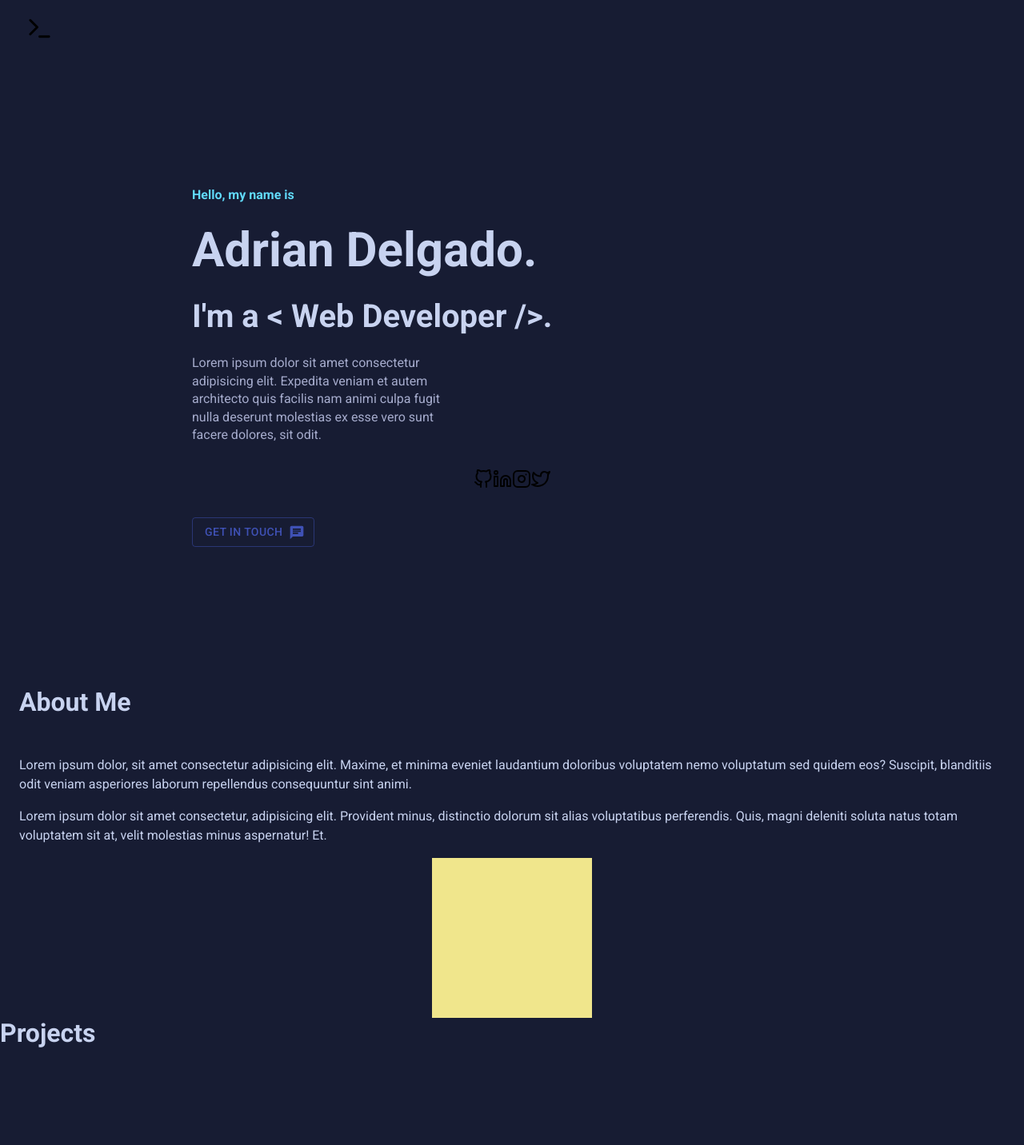
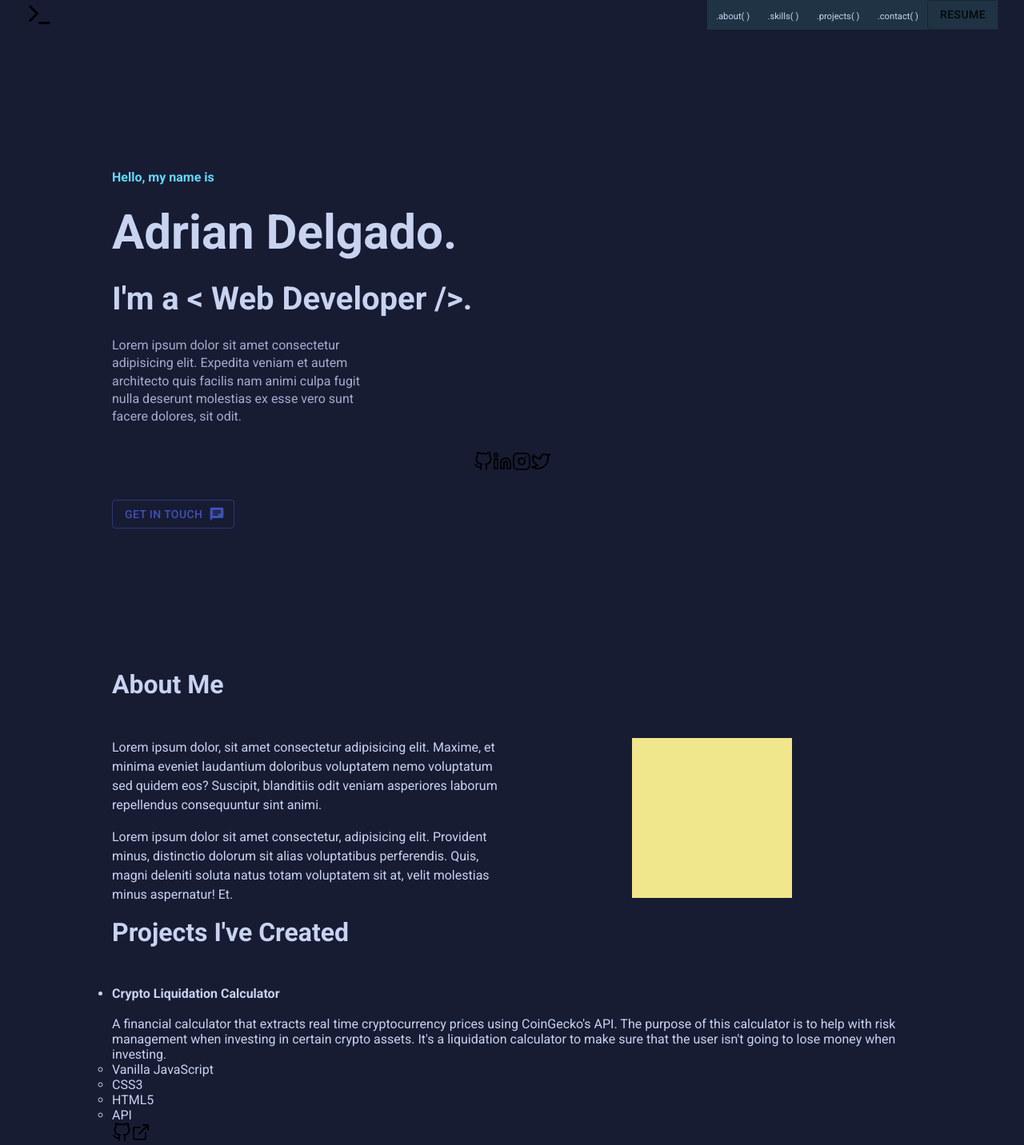
Before and after one commit to adriandelgg/MyPortfolio-Site, a React (Create React App) app: page / in a window 1280 px wide. Shown: the whole page at 80% size. Before the commit the page ends 1359 px from the top, so only its background shows below. Built offline with nearby package versions, Linux system fonts and the light colour scheme.

Commit message:
Refactored Project section, added more styling, fixed hamburger mobile state

```diff
--- a/src/App.css
+++ b/src/App.css
@@ -15,6 +15,12 @@ body {
 	font-family: 'Roboto', sans-serif;
 }
 
+section {
+	max-width: 1000px;
+	width: 93%;
+	margin: 0 auto;
+}
+
 /* Heading for Sections h3 */
 .section-heading {
 	font-size: clamp(26px, 5vw, 32px);
--- a/src/components/aboutMe/AboutMe.tsx
+++ b/src/components/aboutMe/AboutMe.tsx
@@ -5,24 +5,26 @@ import { Grid, Container } from '@material-ui/core';
 
 const AboutMe = () => {
 	return (
-		<Grid item component="section">
-			<Container>
+		<section>
 			<h3 className="section-heading">About Me</h3>
+			<div className="about-me-section">
+				<div>
 					<p className="about-me">
-					Lorem ipsum dolor, sit amet consectetur adipisicing elit. Maxime,
-					et minima eveniet laudantium doloribus voluptatem nemo voluptatum
-					sed quidem eos? Suscipit, blanditiis odit veniam asperiores
-					laborum repellendus consequuntur sint animi.
+						Lorem ipsum dolor, sit amet consectetur adipisicing elit.
+						Maxime, et minima eveniet laudantium doloribus voluptatem nemo
+						voluptatum sed quidem eos? Suscipit, blanditiis odit veniam
+						asperiores laborum repellendus consequuntur sint animi.
 					</p>
 					<p className="about-me">
 						Lorem ipsum dolor sit amet consectetur, adipisicing elit.
 						Provident minus, distinctio dolorum sit alias voluptatibus
-					perferendis. Quis, magni deleniti soluta natus totam voluptatem
-					sit at, velit molestias minus aspernatur! Et.
+						perferendis. Quis, magni deleniti soluta natus totam
+						voluptatem sit at, velit molestias minus aspernatur! Et.
 					</p>
-			</Container>
+				</div>
 				<div className="animate__animated animate__rotateInUpLeft myphoto"></div>
-		</Grid>
+			</div>
+		</section>
 	);
 };
 
--- a/src/components/aboutMe/about.css
+++ b/src/components/aboutMe/about.css
@@ -1,4 +1,14 @@
 @import 'animate.css';
+.about-me-section {
+	display: flex;
+	/* flex-direction: column; */
+	align-items: flex-start;
+	justify-content: center;
+	/* background-color: violet; */
+	/* width: 93%;
+	margin: 0 auto; */
+}
+
 .myphoto {
 	height: 200px;
 	width: 200px;
@@ -9,4 +19,5 @@
 .about-me {
 	line-height: 1.5;
 	margin-bottom: 1em;
+	max-width: 500px;
 }
--- a/src/components/header/NavItems.tsx
+++ b/src/components/header/NavItems.tsx
@@ -1,7 +1,5 @@
 import React from 'react';
 import { Button, makeStyles } from '@material-ui/core';
-
-const useStyles = makeStyles({});
 
 const NavItems = () => {
 	return (
--- a/src/components/header/Navbar.tsx
+++ b/src/components/header/Navbar.tsx
@@ -1,15 +1,31 @@
-import React, { useState } from 'react';
+import React, { useState, useEffect } from 'react';
 
 import MenuMobile from './MenuMobile';
 import NavItems from './NavItems';
 
 const Navbar = () => {
-	// Once a certain width, toggle from mobile to normal
+	const [isMobile, setIsMobile] = useState(true);
+
+	// Checks if screen size is mobile on load.
+	useEffect(() => {
+		window.innerWidth <= 550 ? setIsMobile(true) : setIsMobile(false);
+	}, []);
+
+	// Checks for mobile size.
+	useEffect(() => {
+		window.addEventListener('resize', () => {
+			if (window.innerWidth <= 550) setIsMobile(true);
+			else setIsMobile(false);
+		});
+		return () => {
+			window.removeEventListener('resize', () => {});
+		};
+	});
 
 	return (
 		<nav>
-			{/* <NavItems /> */}
-			<MenuMobile />
+			{!isMobile && <NavItems />}
+			{isMobile && <MenuMobile />}
 		</nav>
 	);
 };
--- a/src/components/header/header.css
+++ b/src/components/header/header.css
@@ -3,7 +3,13 @@ header {
 	justify-content: space-between;
 	align-items: center;
 	width: 95%;
-	margin: 0.7em auto 0;
+	margin: 0 auto;
+}
+
+nav {
+	display: flex;
+	justify-content: space-between;
+	align-items: center;
 }
 
 .logo {
@@ -12,12 +18,8 @@ header {
 	background-color: royalblue;
 }
 
-nav {
-	color: var(--lightest-slate);
-}
-
 .hamburger-react {
-	visibility: hidden;
+	display: none;
 }
 
 .nav-links {
@@ -37,12 +39,9 @@ nav {
 }
 
 @media (max-width: 550px) {
-	nav {
-	}
-
 	.hamburger-react {
 		z-index: 4;
-		visibility: visible;
+		display: initial;
 	}
 
 	.nav-links {
--- a/src/components/intro/intro.css
+++ b/src/components/intro/intro.css
@@ -6,10 +6,7 @@
 	align-items: flex-start;
 	justify-content: center;
 	/* background-color: violet; */
-	width: 93%;
-	max-width: 800px;
 	min-height: 100vh;
-	margin: 0 auto;
 }
 
 .intro-greeting {
--- a/src/components/projects/Project.tsx
+++ b/src/components/projects/Project.tsx
@@ -1,7 +1,40 @@
 import React from 'react';
 
+import gitHub from '../../img/github.svg';
+import externalLink from '../../img/external-link.svg';
+import Projects from './projectsObj';
+
 const Project = () => {
-	return <div></div>;
+	return (
+		<ul>
+			{Projects.map(project => (
+				<li>
+					<h4>{project.name}</h4>
+					<img src={project.img} alt={project.imgAlt} />
+					<p>{project.description}</p>
+					<ul>
+						{project.tools.map(tool => (
+							<li>{tool}</li>
+						))}
+					</ul>
+					<a href={project.github} target="_blank" rel="noreferrer">
+						<img
+							aria-label="Source Code"
+							src={gitHub}
+							alt="Source Code"
+						/>
+					</a>
+					<a href={project.demo} target="_blank" rel="noreferrer">
+						<img
+							aria-label="Project Demo"
+							src={externalLink}
+							alt="Project Demo"
+						/>
+					</a>
+				</li>
+			))}
+		</ul>
+	);
 };
 
 export default Project;
--- a/src/components/projects/Projects.tsx
+++ b/src/components/projects/Projects.tsx
@@ -4,7 +4,7 @@ import Project from './Project';
 const Projects = () => {
 	return (
 		<section>
-			<h3 className="section-heading">Projects</h3>
+			<h3 className="section-heading">Projects I've Created</h3>
 			<Project />
 		</section>
 	);
--- /dev/null
+++ b/src/components/projects/projectsObj.ts
@@ -0,0 +1,14 @@
+const Projects = [
+	{
+		name: 'Crypto Liquidation Calculator',
+		description:
+			"A financial calculator that extracts real time cryptocurrency prices using CoinGecko's API. The purpose of this calculator is to help with risk management when investing in certain crypto assets. It's a liquidation calculator to make sure that the user isn't going to lose money when investing.",
+		tools: ['Vanilla JavaScript', 'CSS3', 'HTML5', 'API'],
+		img: '',
+		imgAlt: '',
+		github: 'https://github.com/adriandelgg/Crypto-Calculator',
+		demo: 'https://www.xvscalculator.com'
+	}
+];
+
+export default Projects;
```
Also changed, not shown: src/components/footer/Footer.tsx (added, +7 -0 lines), src/components/footer/footer.css (added), src/img/external-link.svg (added). Lines whose indentation alone changed are shown as unchanged.
